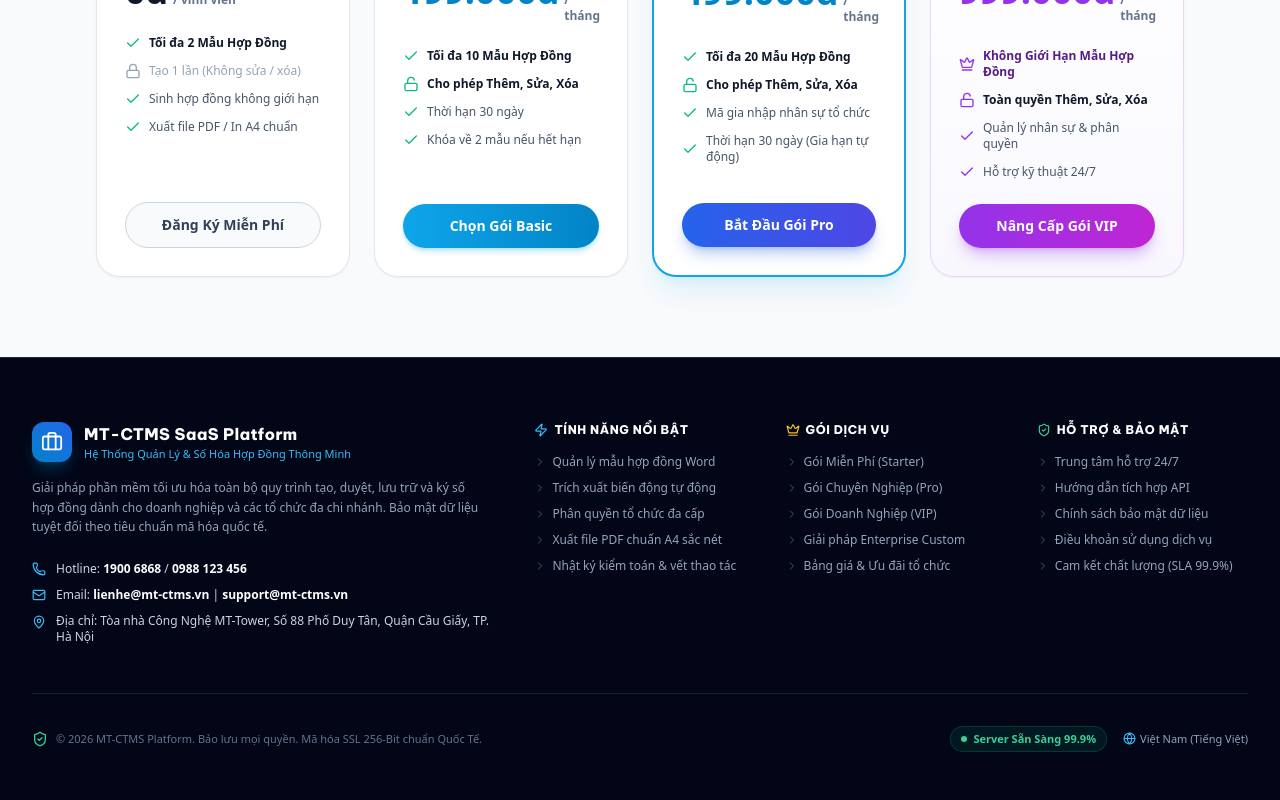
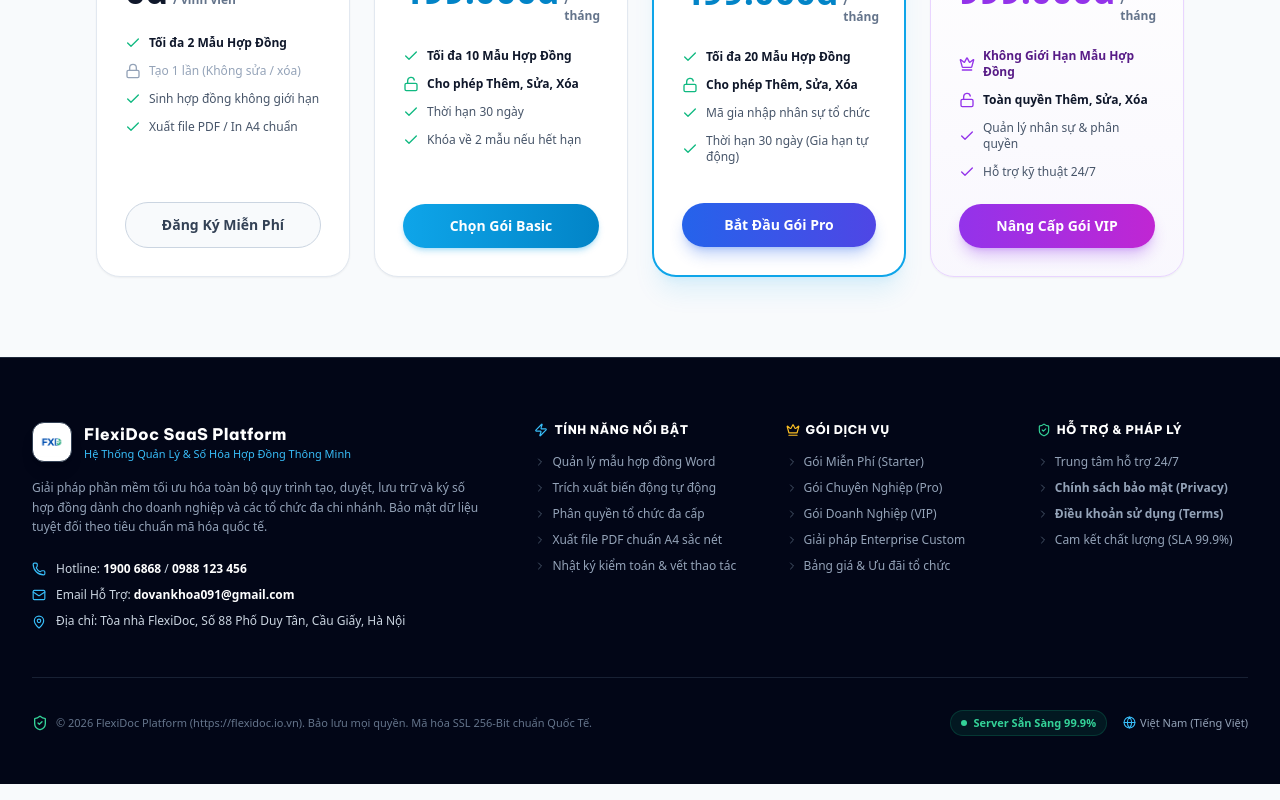
Before and after one commit to chaoscutis1tg/Flexidoc, a React (Vite) app in the folder frontend/: page / in a window 1280 px wide. Shown: the part 1990-2790 px from the top of the page. Built offline with nearby package versions, Linux system fonts and the light colour scheme; no server answers.

Commit message:
feat: create landing page component, favicons, and index template

```diff
--- a/frontend/index.html
+++ b/frontend/index.html
@@ -2,9 +2,16 @@
 <html lang="vi">
   <head>
     <meta charset="UTF-8" />
-    <link rel="icon" type="image/svg+xml" href="/favicon.svg" />
+    <link rel="icon" type="image/png" href="/logo.png" />
+    <link rel="shortcut icon" type="image/png" href="/logo.png" />
+    <link rel="apple-touch-icon" href="/logo.png" />
     <meta name="viewport" content="width=device-width, initial-scale=1.0" />
     <title>FlexiDoc | Quản Lý & Số Hóa Hợp Đồng Đa Tổ Chức</title>
+    <meta name="description" content="FlexiDoc - Nền tảng quản lý và số hóa hợp đồng đa tổ chức thông minh. Tự động trích xuất biến, xuất PDF A4 sắc nét." />
+    <meta property="og:title" content="FlexiDoc - Quản Lý & Số Hóa Hợp Đồng Đa Tổ Chức" />
+    <meta property="og:description" content="FlexiDoc - Nền tảng quản lý và số hóa hợp đồng đa tổ chức thông minh." />
+    <meta property="og:image" content="https://flexidoc.io.vn/logo.png" />
+    <meta property="og:url" content="https://flexidoc.io.vn" />
     <link rel="preconnect" href="https://fonts.googleapis.com">
     <link rel="preconnect" href="https://fonts.gstatic.com" crossorigin>
     <link href="https://fonts.googleapis.com/css2?family=Be+Vietnam+Pro:ital,wght@0,300;0,400;0,500;0,600;0,700;0,800;1,400&family=Inter:wght@300;400;500;600;700;800&display=swap" rel="stylesheet">
--- a/frontend/src/features/landing/LandingPage.jsx
+++ b/frontend/src/features/landing/LandingPage.jsx
@@ -91,20 +91,20 @@
 
           {/* Brand Logo */}
           <div className="flex items-center gap-3 cursor-pointer group" onClick={() => navigate('/')}>
-            <div className="w-10 h-10 rounded-2xl bg-gradient-to-tr from-sky-600 via-blue-600 to-indigo-600 flex items-center justify-center text-white shadow-md shadow-sky-500/25 group-hover:scale-105 transition-all">
-              <Briefcase size={22} />
+            <div className="w-10 h-10 rounded-2xl bg-white flex items-center justify-center border border-slate-200 shadow-md group-hover:scale-105 transition-all overflow-hidden p-1">
+              <img src="/logo.png" alt="FlexiDoc Logo" className="w-full h-full object-contain" />
             </div>
             <div>
               <div className="flex items-center gap-2">
                 <h2 className="text-xl font-black text-slate-900 leading-none tracking-tight">
-                  MT-CTMS
+                  FlexiDoc
                 </h2>
                 <span className="bg-sky-100 text-sky-700 text-[10px] font-extrabold px-2 py-0.5 rounded-md border border-sky-200 uppercase tracking-wider">
                   SaaS
                 </span>
               </div>
               <span className="text-[11px] text-slate-500 font-semibold tracking-wide block mt-0.5">
-                Nền Tảng Quản Lý Hợp Đồng
+                Số Hóa & Quản Lý Hợp Đồng
               </span>
             </div>
           </div>
@@ -518,11 +518,11 @@
             {/* Col 1: Brand & Contact Info (Spans 2 cols on lg) */}
             <div className="lg:col-span-2 space-y-4">
               <div className="flex items-center gap-3">
-                <div className="w-10 h-10 rounded-xl bg-gradient-to-tr from-sky-600 to-blue-600 text-white flex items-center justify-center font-black shadow-lg shadow-sky-600/30">
-                  <Briefcase size={22} />
+                <div className="w-10 h-10 rounded-xl bg-white text-white flex items-center justify-center font-black shadow-lg border border-slate-700 overflow-hidden p-1">
+                  <img src="/logo.png" alt="FlexiDoc Logo" className="w-full h-full object-contain" />
                 </div>
                 <div>
-                  <h4 className="text-base font-black text-white tracking-wide">MT-CTMS SaaS Platform</h4>
+                  <h4 className="text-base font-black text-white tracking-wide">FlexiDoc SaaS Platform</h4>
                   <p className="text-[11px] text-sky-400 font-medium">Hệ Thống Quản Lý & Số Hóa Hợp Đồng Thông Minh</p>
                 </div>
               </div>
@@ -538,11 +538,11 @@
                 </div>
                 <div className="flex items-center gap-2.5">
                   <Mail size={14} className="text-sky-400 shrink-0" />
-                  <span>Email: <strong className="text-white">lienhe@mt-ctms.vn</strong> | <strong className="text-white">support@mt-ctms.vn</strong></span>
+                  <span>Email Hỗ Trợ: <strong className="text-white">dovankhoa091@gmail.com</strong></span>
                 </div>
                 <div className="flex items-start gap-2.5">
                   <MapPin size={14} className="text-sky-400 shrink-0 mt-0.5" />
-                  <span>Địa chỉ: Tòa nhà Công Nghệ MT-Tower, Số 88 Phố Duy Tân, Quận Cầu Giấy, TP. Hà Nội</span>
+                  <span>Địa chỉ: Tòa nhà FlexiDoc, Số 88 Phố Duy Tân, Cầu Giấy, Hà Nội</span>
                 </div>
               </div>
             </div>
@@ -618,20 +618,21 @@
             {/* Col 4: Hỗ Trợ & Pháp Lý */}
             <div>
               <h5 className="text-xs font-extrabold uppercase tracking-wider text-white mb-4 flex items-center gap-1.5">
-                <ShieldCheck size={14} className="text-emerald-400" /> Hỗ Trợ & Bảo Mật
+                <ShieldCheck size={14} className="text-emerald-400" /> Hỗ Trợ & Pháp Lý
               </h5>
               <ul className="space-y-2.5 text-slate-400 p-0 m-0 list-none">
                 <li className="flex items-center gap-1.5">
                   <ChevronRight size={12} className="text-slate-600" /> Trung tâm hỗ trợ 24/7
                 </li>
-                <li className="flex items-center gap-1.5">
-                  <ChevronRight size={12} className="text-slate-600" /> Hướng dẫn tích hợp API
+                <li>
+                  <a href="/privacy" className="hover:text-sky-400 transition-colors flex items-center gap-1.5 text-slate-400">
+                    <ChevronRight size={12} className="text-slate-600" /> <strong>Chính sách bảo mật (Privacy)</strong>
+                  </a>
                 </li>
-                <li className="flex items-center gap-1.5">
-                  <ChevronRight size={12} className="text-slate-600" /> Chính sách bảo mật dữ liệu
-                </li>
-                <li className="flex items-center gap-1.5">
-                  <ChevronRight size={12} className="text-slate-600" /> Điều khoản sử dụng dịch vụ
+                <li>
+                  <a href="/terms" className="hover:text-sky-400 transition-colors flex items-center gap-1.5 text-slate-400">
+                    <ChevronRight size={12} className="text-slate-600" /> <strong>Điều khoản sử dụng (Terms)</strong>
+                  </a>
                 </li>
                 <li className="flex items-center gap-1.5">
                   <ChevronRight size={12} className="text-slate-600" /> Cam kết chất lượng (SLA 99.9%)
@@ -645,7 +646,7 @@
           <div className="pt-8 flex flex-col sm:flex-row items-center justify-between gap-4 text-slate-500 text-[11px]">
             <div className="flex items-center gap-2">
               <ShieldCheck size={16} className="text-emerald-400 shrink-0" />
-              <span>© 2026 MT-CTMS Platform. Bảo lưu mọi quyền. Mã hóa SSL 256-Bit chuẩn Quốc Tế.</span>
+              <span>© 2026 FlexiDoc Platform (https://flexidoc.io.vn). Bảo lưu mọi quyền. Mã hóa SSL 256-Bit chuẩn Quốc Tế.</span>
             </div>
 
             <div className="flex items-center gap-4">
```
Also changed, not shown: frontend/public/favicon.png (added), 1 other file (tests, documents, lock files or other folders).
